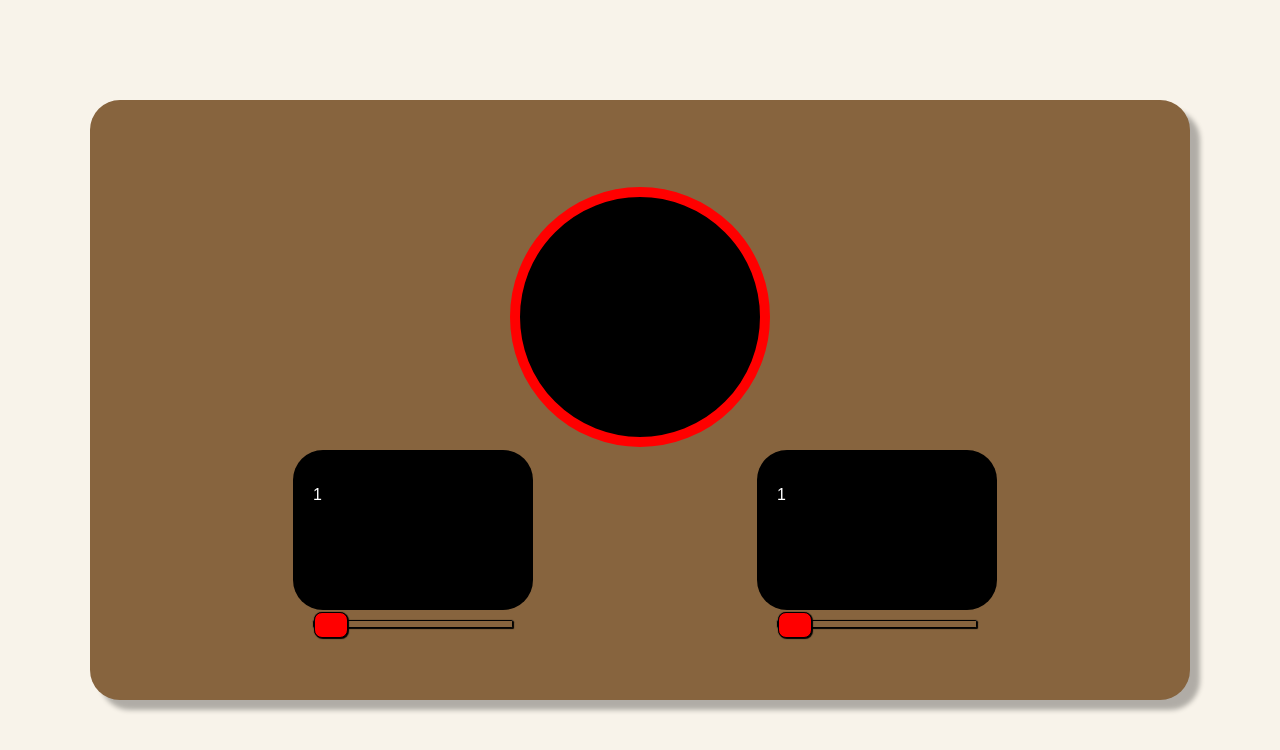
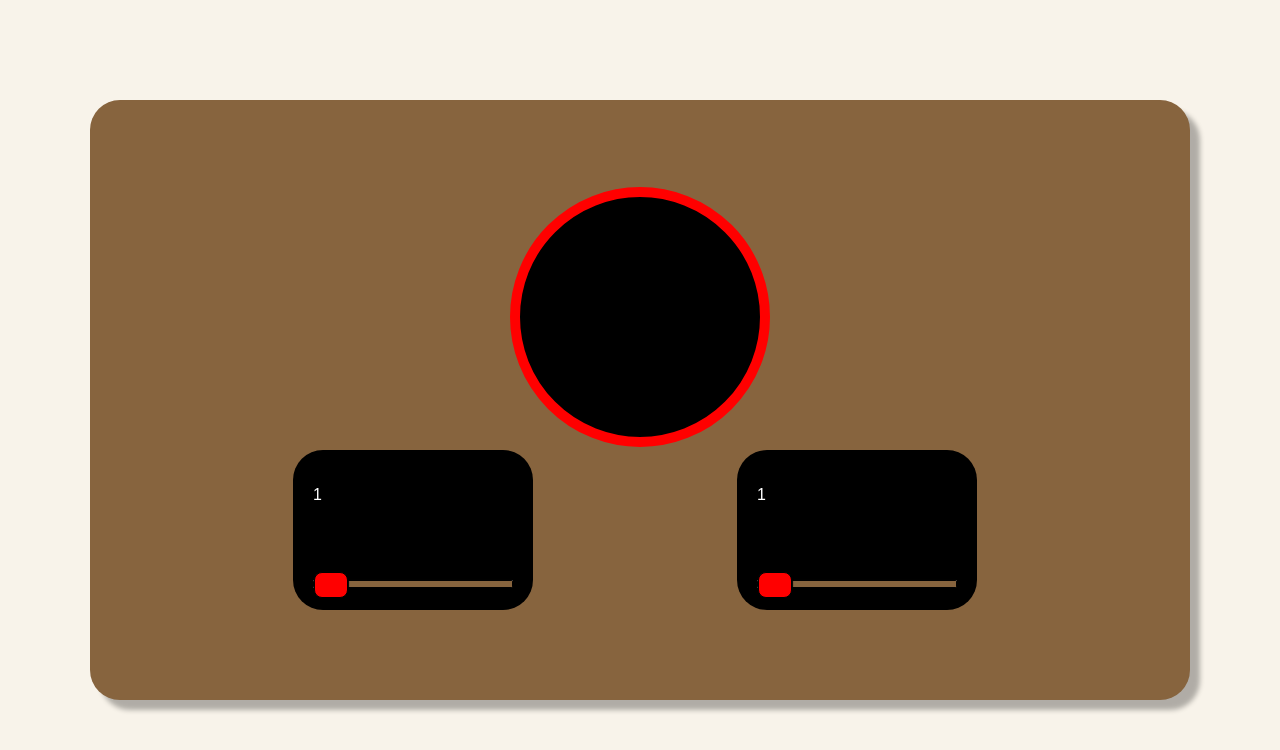
Before and after one commit to obpFin/Pomodoro-app, a React (Create React App) app: page / in a window 1280 px wide. Shown: the top 750 px of the page. Built offline with nearby package versions, Linux system fonts and the light colour scheme.

Commit message:
slider states

```diff
--- a/src/App.js
+++ b/src/App.js
@@ -5,25 +5,12 @@ import Break from './components/break.js';
 
 
 class App extends React.Component {
+  /*
+  constructor() {
+    super();
+   }
+  */
 
-constructor() {
-  super();
-  //this. handleClick = this. handleClick.bind(this);
-  this.state = {break:'0',session:'0'};
- }
-
-update = (e,control) => {
-  console.log(e.target.value);
-  control === 'break' ?
-    this.setState ({
-      break:e.target.value
-    })
-      :
-    this.setState({
-      session:e.target.value
-    })
-
-}
 
   render() {
 
@@ -35,7 +22,7 @@ update = (e,control) => {
             <tbody>
               <tr>
                 <td>
-                  <Session update/>
+                  <Session />
                 </td>
                 <td>
                   <Break />
@@ -47,6 +34,7 @@ update = (e,control) => {
       </div>
     );
   }
+
 }
 
 export default App;
--- a/src/components/break.js
+++ b/src/components/break.js
@@ -1,14 +1,31 @@
 import React from 'react';
 import Slider from './slider.js';
 
-const Break = props => (
+class Break extends React.Component {
 
-  <div>
-    <div className='break controller'>
-      <Slider value='1' min='1' max='10' onInput={null} step='1' />
-    </div>
-  </div>
-);
+constructor(props) {
+  super();
+  this.state = {break:'1'};
+  this.update = this.update.bind(this);
+  this.session = 0;
+ }
 
+update = (e) => {
+    this.setState({
+      break: e
+    })
+}
+
+  render() {
+    return (
+      <div>
+        <div className='session controller'>
+          <Slider  min='1' max='10' doUpdate={this.update}
+            step='1' />
+        </div>
+      </div>
+    );
+  }
+}
 
 export default Break;
--- a/src/components/session.js
+++ b/src/components/session.js
@@ -5,29 +5,25 @@ class Session extends React.Component {
 
   constructor(props) {
     super();
-  //this. handleClick = this. handleClick.bind(this);
     this.state = {session:'1'};
     this.update = this.update.bind(this);
+    this.session = 0;
    }
 
   update = (e) => {
-  //console.log("render",e.target.value);
-
       this.setState({
-      session: +e.target.value
+        session: e
       })
   }
 
     render() {
       return (
         <div>
-
           <div className='session controller'>
-          <Slider  min='1' max='10' onChange={this.update}
+            <Slider  min='1' max='10' doUpdate={this.update}
               step='1' />
           </div>
         </div>
-
       );
     }
 }
--- a/src/components/slider.js
+++ b/src/components/slider.js
@@ -4,20 +4,16 @@ class Slider extends React.Component {
 
   constructor(props) {
     super();
-  //this. handleClick = this. handleClick.bind(this);
     this.state = {session:'1'};
-  this.update = this.update.bind(this);
+    this.handleChange = this.handleChange.bind(this);
    }
 
-update = (e) => {
-  console.log("render",e.target.value);
-    this.setState({
-      session: +e.target.value
-    })
+  handleChange(e) {
+      this.setState({session:+e.target.value});
+      this.props.doUpdate(this.state.session);
   }
 
   render() {
-    console.log("p",this.state.session);
     return (
       <div>
       <p>{this.state.session}</p>
@@ -26,7 +22,7 @@ update = (e) => {
          value={this.state.session}
          min={this.props.min}
          max={this.props.max}
-         onChange={(e) => this.update(e)}
+         onChange={(e) => this.handleChange(e)}
          step={this.props.step} />
       </div>
    );
--- a/src/index.css
+++ b/src/index.css
@@ -69,7 +69,7 @@ input[type=range].slider {
   -webkit-appearance: none;
   width: 100%;
   margin: 8.8px 0;
-  margin-top: 50%;
+  margin-top: 30%;
 }
 input[type=range].slider:focus {
   outline: none;
```
Lines whose indentation alone changed are shown as unchanged.
